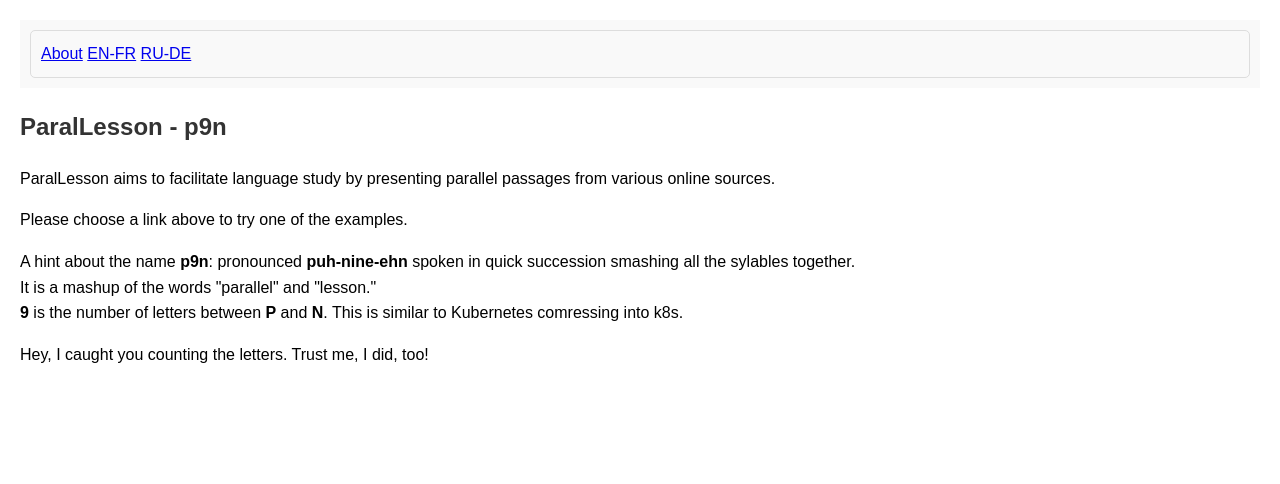
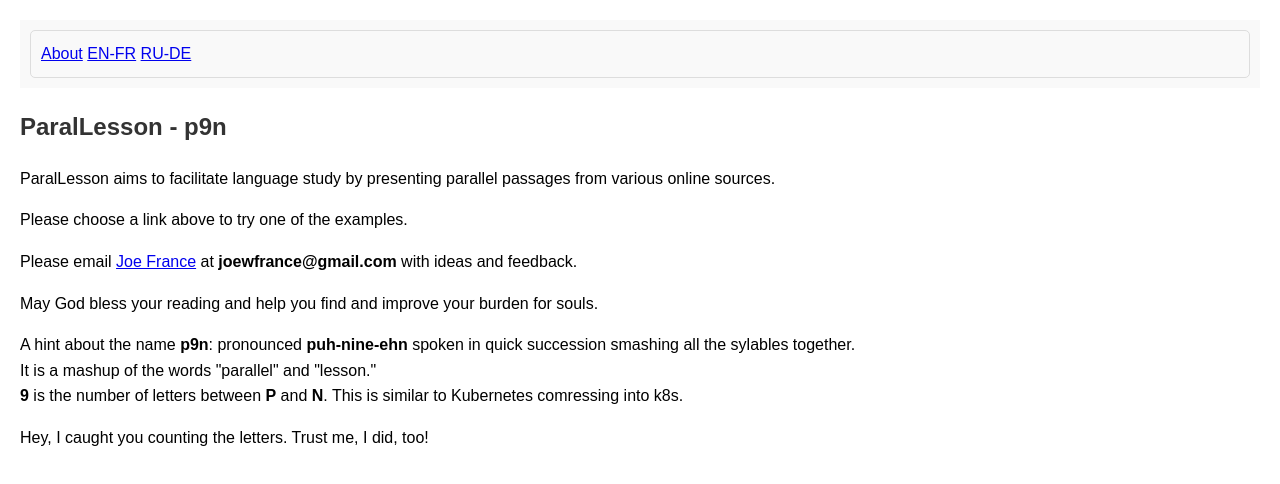
Before and after one commit to joefrance/parallesson-web, a plain HTML site: page src/index.html in a window 1280 px wide. Drawn offline with Linux system fonts and the light colour scheme.

Commit message:
Add contact email and blessing.

```diff
--- a/src/index.html
+++ b/src/index.html
@@ -64,6 +64,10 @@
 
         <p>Please choose a link above to try one of the examples.</p>
 
+        <p>Please email <a href="mailto:joewfrance@gmail.com?subject=p9n%20-%20ParalLesson%20Feedback">Joe France</a> at <b>joewfrance@gmail.com</b> with ideas and feedback.</p>
+
+        <p>May God bless your reading and help you find and improve your burden for souls.</p>
+
         <p>A hint about the name <b>p9n</b>: pronounced <b>puh-nine-ehn</b> spoken in quick succession smashing all the sylables together.<br />It is a mashup of the words "parallel" and "lesson."<br /><b>9</b> is the number of letters between <b>P</b> and <b>N</b>. This is similar to Kubernetes comressing into k8s.</p>
         <p>Hey, I caught you counting the letters. Trust me, I did, too!</p>
     </div>
```
